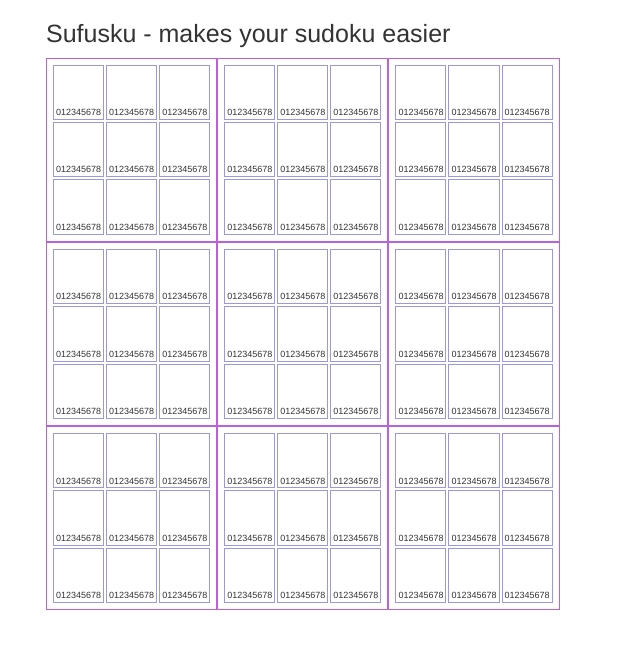
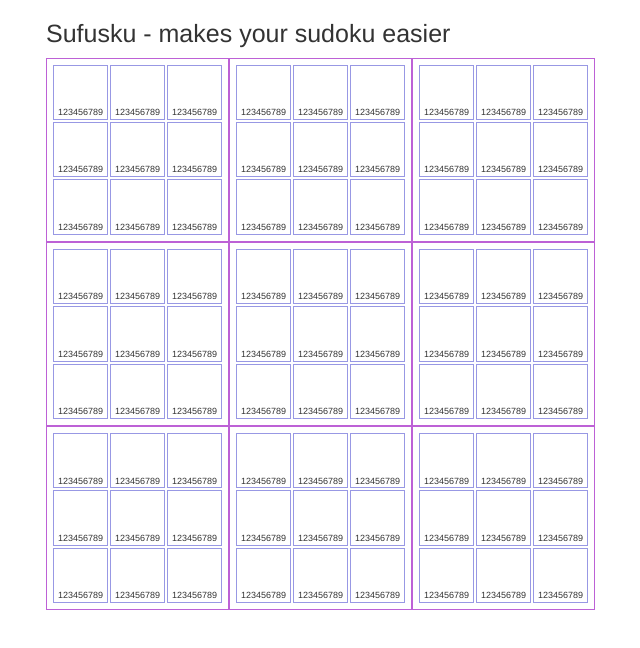
Before and after one commit to uzilan/ngsufusku, an Angular app: page / in a window 1280 px wide. Shown: the top 648 px of the page, without its empty margins (294-934 px from the left). Built offline with nearby package versions, Linux system fonts and the light colour scheme; what ng2-bootstrap would draw is missing.

Commit message:
added board service

```diff
--- a/src/app/board/board.component.html
+++ b/src/app/board/board.component.html
@@ -1,8 +1,8 @@
 <div>
   <table>
-    <tr class="row" *ngFor="let x of [0,1,2]">
-      <td class="col" *ngFor="let y of [0,1,2]">
-        <suf-group [group]="board.groups[3 * x + y]"></suf-group>
+    <tr class="row" *ngFor="let row of [0,1,2]">
+      <td class="col" *ngFor="let col of [0,1,2]">
+        <suf-group [group]="board.groups[3 * row + col]"></suf-group>
       </td>
     </tr>
   </table>
--- a/src/app/board/board.component.ts
+++ b/src/app/board/board.component.ts
@@ -1,17 +1,22 @@
 import {Component, OnInit} from "@angular/core";
 import {Board} from "./board";
+import {BoardService} from "./board.service";
 
 @Component({
   selector: 'suf-board',
   templateUrl: './board.component.html',
-  styleUrls: ['./board.component.css']
+  styleUrls: ['./board.component.css'],
+  providers: [BoardService]
 })
 
 export class BoardComponent implements OnInit {
 
-  constructor() {}
+  private board: Board;
 
-  ngOnInit() {}
+  constructor(private boardService: BoardService) {
+  }
 
-  board: Board = new Board();
+  ngOnInit() {
+    this.board = this.boardService.getBoard;
+  }
 }
--- /dev/null
+++ b/src/app/board/board.service.ts
@@ -0,0 +1,16 @@
+import {Injectable} from "@angular/core";
+import {Board} from "./board";
+
+@Injectable()
+export class BoardService {
+
+  constructor() {
+  }
+
+  private board: Board = new Board();
+
+  get getBoard(): Board {
+    return this.board;
+  }
+
+}
--- a/src/app/cell/cell.component.css
+++ b/src/app/cell/cell.component.css
@@ -2,7 +2,7 @@
   border: 1px solid #9898e4;
   text-align: center;
   margin: 1px;
-
+  width: 55px;
 }
 
 .cell-input {
--- a/src/app/cell/cell.component.html
+++ b/src/app/cell/cell.component.html
@@ -1,6 +1,6 @@
 <div class="cell">
   <input class="cell-input" type="number" min="0" max="9" [ngModel]="cell.value | hideZeros"
-         (ngModelChange)="cell.value=$event" (change)="valueChanged()">
+         (ngModelChange)="cell.value=$event" (keyup)="valueChanged()">
   <div class="cell-possibles">
     {{cell.possibles.join('')}}
   </div>
--- a/src/app/cell/cell.component.ts
+++ b/src/app/cell/cell.component.ts
@@ -1,5 +1,6 @@
 import {Component, OnInit, Input} from '@angular/core';
 import {Cell} from "./cell";
+import {BoardService} from "../board/board.service";
 
 @Component({
   selector: 'suf-cell',
@@ -8,7 +9,7 @@ import {Cell} from "./cell";
 })
 export class CellComponent implements OnInit {
 
-  constructor() { }
+  constructor(private boardService: BoardService) { }
 
   ngOnInit() {
   }
@@ -18,6 +19,6 @@ export class CellComponent implements OnInit {
 
   private valueChanged(): void {
     this.cell.valueChanged();
-    this.cell.getBoard().valueChanged(this.cell.getValue(), this.cell.getRow(), this.cell.getCol())
+    this.boardService.getBoard.valueChanged(this.cell.getValue(), this.cell.getRow(), this.cell.getCol())
   }
 }
--- a/src/app/cell/cell.ts
+++ b/src/app/cell/cell.ts
@@ -1,15 +1,11 @@
-import {Board} from "../board/board";
+import {BoardService} from "../board/board.service";
 export class Cell {
 
   private value: number = 0;
   private possibles: Array<number> = [];
 
-  constructor(private board: Board, private row: number, private col: number) {
+  constructor(private boardService: BoardService, private row: number, private col: number) {
     this.resetCell();
-  }
-
-  public getBoard(): Board {
-    return this.board;
   }
 
   public getRow(): number {
@@ -26,8 +22,8 @@ export class Cell {
 
   private resetCell() {
     this.value = 0;
-    for (let x = 0; x < 9; x++) {
-      this.possibles[x] = x;
+    for (let pos = 0; pos < 9; pos++) {
+      this.possibles[pos] = pos + 1;
     }
   }
 
--- a/src/app/group/group.component.html
+++ b/src/app/group/group.component.html
@@ -1,8 +1,8 @@
 <div class="group">
   <table>
-    <tr class="row" *ngFor="let x of [0,1,2]">
-      <td class="col" *ngFor="let y of [0,1,2]">
-        <suf-cell [cell]="group.cells[3 * x + y]"></suf-cell>
+    <tr class="row" *ngFor="let row of [0,1,2]">
+      <td class="col" *ngFor="let col of [0,1,2]">
+        <suf-cell [cell]="group.cells[3 * row + col]"></suf-cell>
       </td>
     </tr>
   </table>
```
Also changed, not shown: 1 other file (tests, documents, lock files or other folders).
